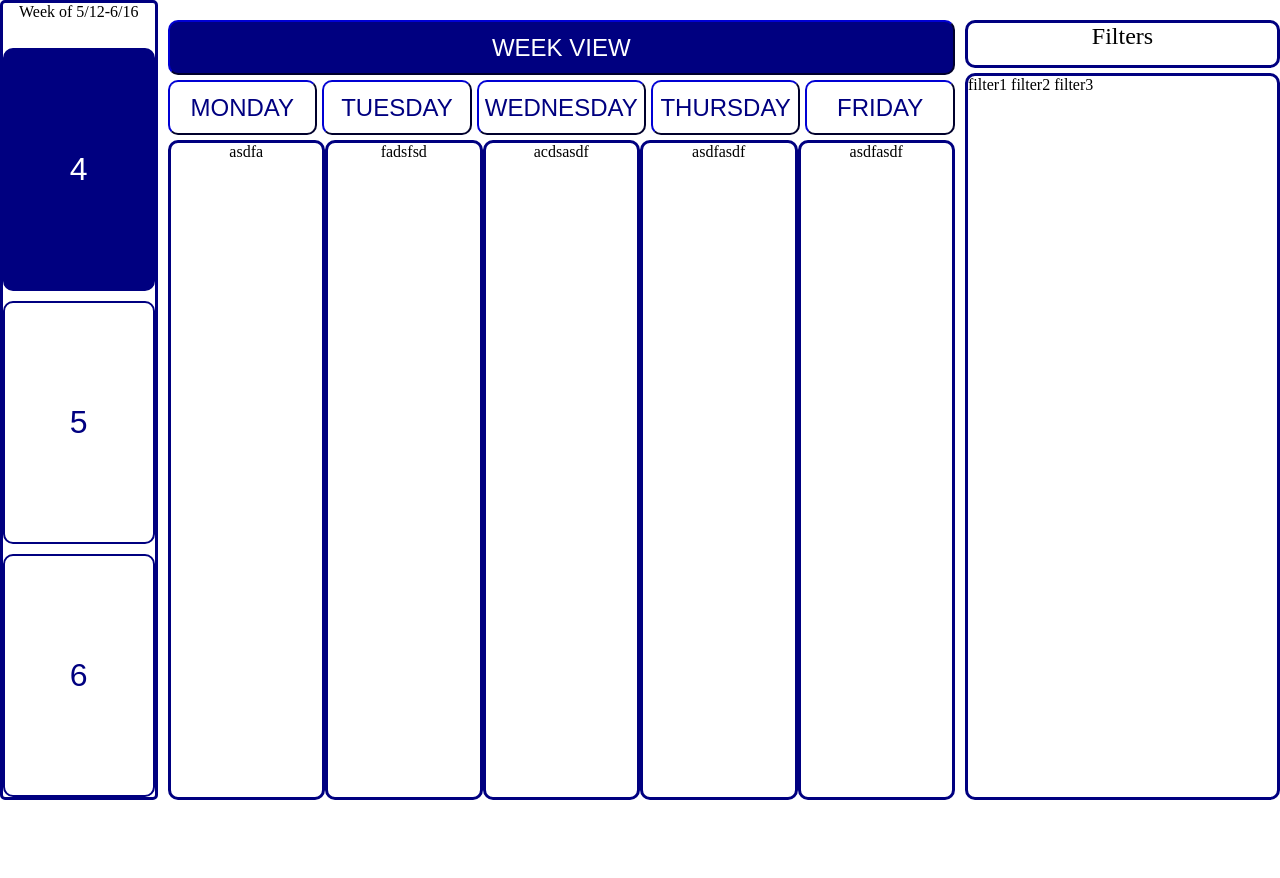
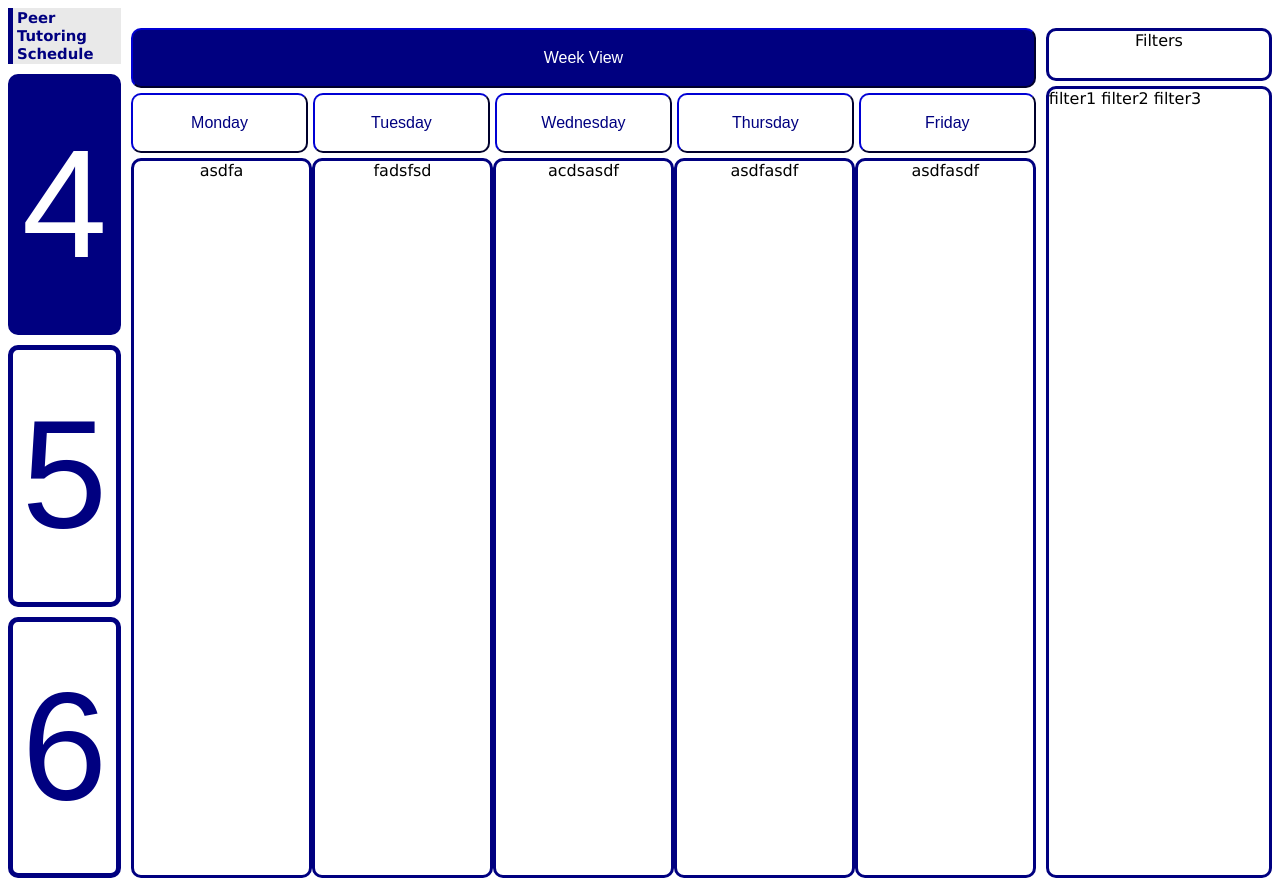
Before and after one commit to matthewru/peertutoringapp, a Django app: page /playground/schedule/ in a window 1280 px wide. Before the commit the page ends 800 px from the top, so only its background shows below. Run offline with Django 4.2, Linux system fonts and the light colour scheme.

Commit message:
add title

```diff
--- a/playground/static/css/schedule.css
+++ b/playground/static/css/schedule.css
@@ -1,37 +1,48 @@
 body{
-    height:100vh;
-    margin:0;
+    height:97vh;
+    font-family: 'Geneva', sans-serif;
     padding:0;
 }
 .grid-container {
     display: grid;
-    grid-template-columns: 1fr 5fr 2fr;
+    grid-template-columns: 1fr 8fr 2fr;
     gap: 10px;
     height:100%;
 }
 .left-side-bar{
     display:grid;
     gap: 10px;
-    grid-template-rows: 1fr 7fr 7fr 7fr;
-    border-radius:5px;
-    border-style:solid;
-    border-color: navy;
+    grid-template-rows: 1.5fr 7fr 7fr 7fr;
     background-color: white;
 }
 .period{
-    font-size:200%;
     border-radius:10px;
+    border-width:5px;
     border-style:solid;
     border-color:navy;
     color: navy;
     background-color: white;
+    text-align: center;
+    font-size:12vw;
 }
 .period.selected{
     background-color: navy;
     color: white;
 }
-#week-of{
-    text-align: center;
+#app-title{
+    margin:0;
+    padding-left:4px;
+    padding-top:1px;
+    padding-bottom:1px;
+    vertical-align: middle;
+    font-size: 2vh;
+    color: navy;
+    background-color: rgb(233, 233, 233);
+    border-left:5px;
+    border-top:0;
+    border-right:0;
+    border-bottom:0;
+    border-style: solid;
 }
 
 .main-content{
@@ -50,7 +61,7 @@ body{
     color: navy;
     border: 3px solid var();
     border-color: navy;
-    font-size: 150%;
+    font-size: 100%;
     border-radius:10px;
 }
 .day.selected{
@@ -87,7 +98,7 @@ body{
 }
 .right-header{
     text-align: center;
-    font-size: 150%;
+    font-size: 100%;
     border-radius:10px;
     border-style:solid;
     border-color:navy;
--- /dev/null
+++ b/playground/static/js/jquery.fittext.js
@@ -0,0 +1,43 @@
+/*global jQuery */
+/*!
+* FitText.js 1.2
+*
+* Copyright 2011, Dave Rupert http://daverupert.com
+* Released under the WTFPL license
+* http://sam.zoy.org/wtfpl/
+*
+* Date: Thu May 05 14:23:00 2011 -0600
+*/
+
+(function( $ ){
+
+    $.fn.fitText = function( kompressor, options ) {
+
+      // Setup options
+      var compressor = kompressor || 1,
+          settings = $.extend({
+            'minFontSize' : Number.NEGATIVE_INFINITY,
+            'maxFontSize' : Number.POSITIVE_INFINITY
+          }, options);
+
+      return this.each(function(){
+
+        // Store the object
+        var $this = $(this);
+
+        // Resizer() resizes items based on the object width divided by the compressor * 10
+        var resizer = function () {
+          $this.css('font-size', Math.max(Math.min($this.width() / (compressor*10), parseFloat(settings.maxFontSize)), parseFloat(settings.minFontSize)));
+        };
+
+        // Call once to set.
+        resizer();
+
+        // Call on resize. Opera debounces their resize by default.
+        $(window).on('resize.fittext orientationchange.fittext', resizer);
+
+      });
+
+    };
+
+  })( jQuery );
--- a/playground/static/js/schedule.js
+++ b/playground/static/js/schedule.js
@@ -1,8 +1,4 @@
-
-console.log("logged from schedule.js");
-
 (async () => {
-    console.log("Ran");
     weekViewButton.classList.add("selected");
     period4Button.classList.add("selected");
     clearInterface();
--- a/playground/templates/schedule.html
+++ b/playground/templates/schedule.html
@@ -9,19 +9,21 @@
 <body>
     <div class = "grid-container">
         <div class = "left-side-bar">
-            <div id = "week-of">Week of 5/12-6/16</div>
+            <div>
+                <h1 id = "app-title">Peer Tutoring Schedule</h1>
+            </div>
             <button class = "period" id = "period-4">4</button>
             <button class = "period" id = "period-5">5</button>
             <button class = "period" id = "period-6">6</button>
         </div>
         <div class = "main-content">
-            <button class = "day" id = "week-view">WEEK VIEW</button>
+            <button class = "day" id = "week-view">Week View</button>
             <div class = "days">
-                <button class = "day" id = "mon">MONDAY</button>
-                <button class = "day" id = "tue">TUESDAY</button>
-                <button class = "day" id = "wed">WEDNESDAY</button>
-                <button class = "day" id = "thu">THURSDAY</button>
-                <button class = "day" id = "fri">FRIDAY</button>
+                <button class = "day" id = "mon">Monday</button>
+                <button class = "day" id = "tue">Tuesday</button>
+                <button class = "day" id = "wed">Wednesday</button>
+                <button class = "day" id = "thu">Thursday</button>
+                <button class = "day" id = "fri">Friday</button>
             </div>
             <div id = "week-schedule">
                 <div class = "schedule-block">asdfa</div>
@@ -45,6 +47,10 @@
     </div>
     <script src = "{% static 'js/elements.js' %}"></script>
     <script src = "{% static 'js/schedule.js' %}"></script>
-
+    <script src="http://ajax.googleapis.com/ajax/libs/jquery/1/jquery.min.js"></script>
+    <script src="{% static 'js/jquery.fittext.js' %}"></script>
+    <script>
+        jQuery("#app-title").fitText(0.7);
+    </script>
 </body>
 </html>
```
